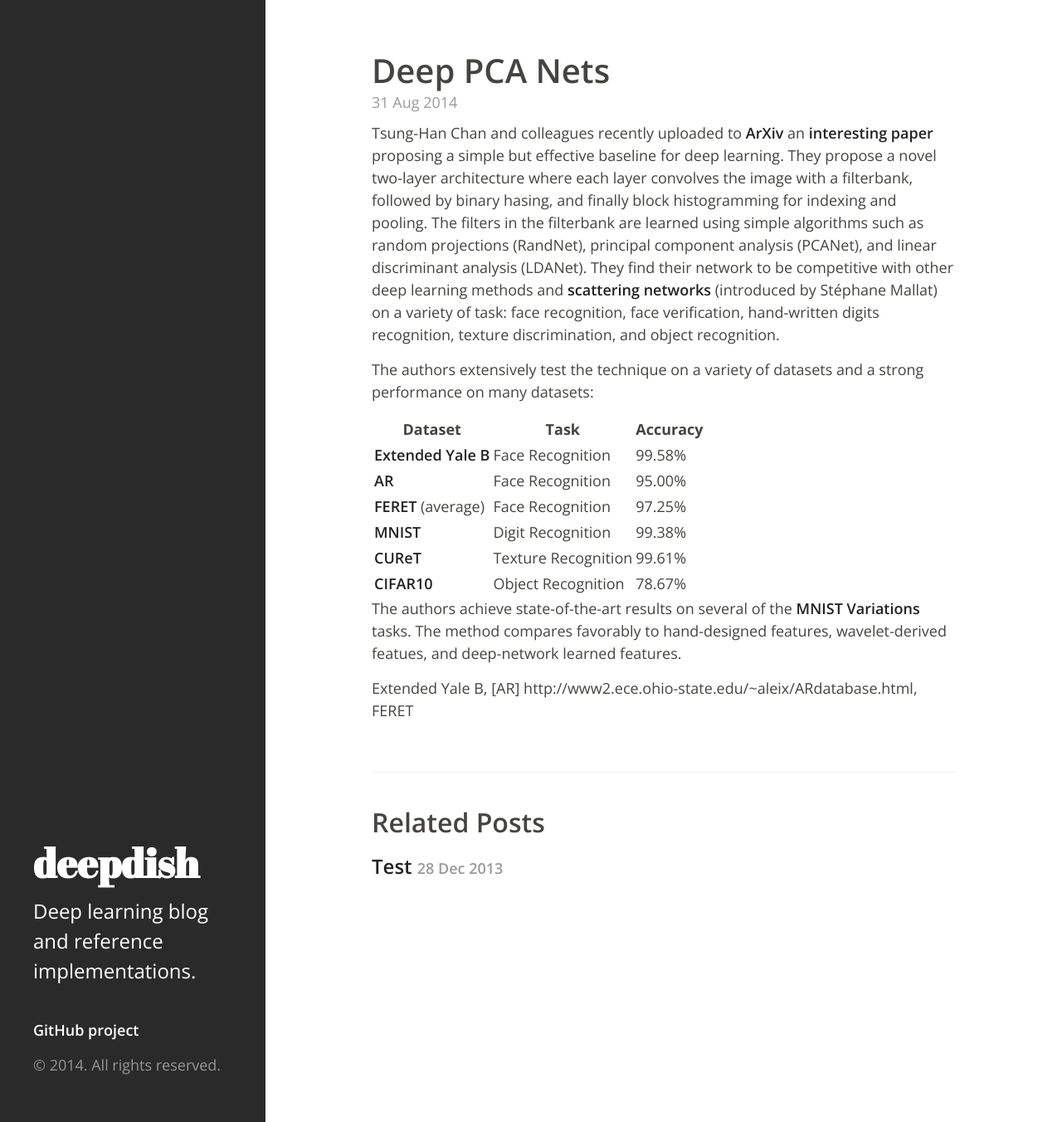
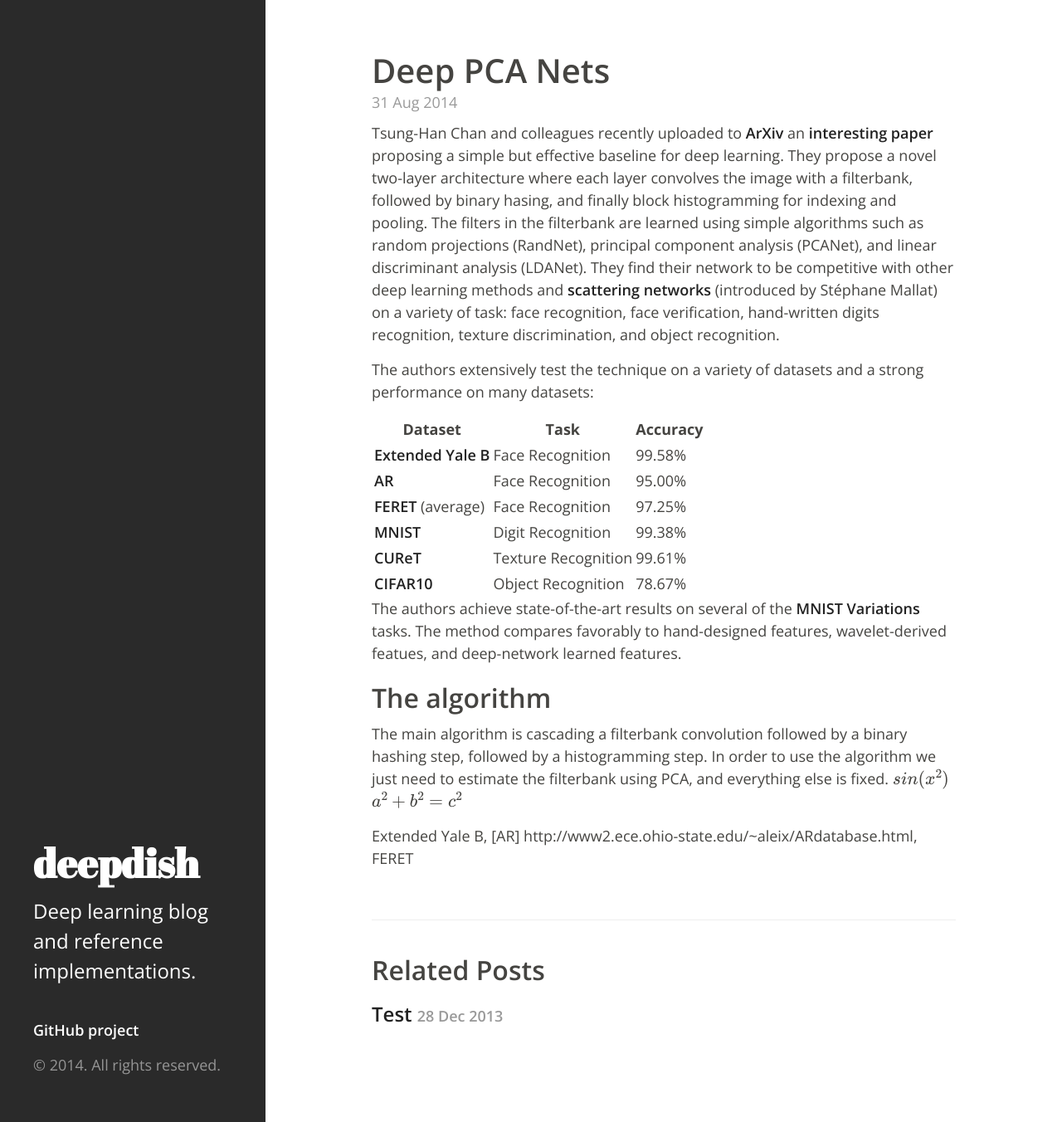
Before and after one commit to uchicago-cs/deepdish, a Jekyll site: the page built from _posts/2014-08-31-Deep-PCA-Nets.md, in a window 1280 px wide and 1352 px high. Shown: the whole window at 83% size. Built offline with Jekyll 4.4.1, drawn with Linux system fonts in a browser that asks for light colours; Markdown is read by kramdown in place of the engine named in the settings; formulas are drawn with MathJax 3.

Commit message:
began description of the PCA nets algorithm

```diff
--- a/_posts/2014-08-31-Deep-PCA-Nets.md
+++ b/_posts/2014-08-31-Deep-PCA-Nets.md
@@ -22,6 +22,15 @@ The authors extensively test the technique on a variety of datasets and a strong
 
 The authors achieve state-of-the-art results on several of the [MNIST Variations](http://www.iro.umontreal.ca/~lisa/twiki/bin/view.cgi/Public/MnistVariations) tasks. The method compares favorably to hand-designed features, wavelet-derived featues, and deep-network learned features.
 
+## The algorithm
+
+The main algorithm is cascading a filterbank convolution
+ followed by
+a binary hashing step, followed by a histogramming step.  In order
+to use the algorithm we just need to estimate the filterbank
+using PCA, and everything else is fixed. \\( sin(x^2) \\)
+$$ a^2 + b^2 = c^2 $$
+
 
 
  Extended Yale B, [AR] http://www2.ece.ohio-state.edu/~aleix/ARdatabase.html, FERET
```
